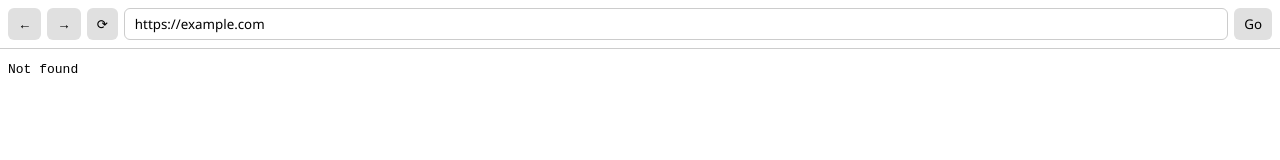
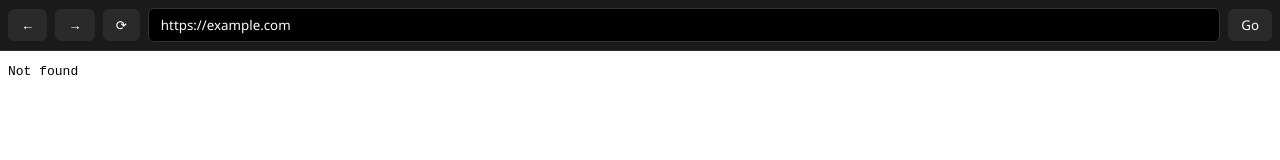
Before and after one commit to mikancat10/Proxy, a plain HTML site: page index.html in a window 1280 px wide. Drawn offline with Linux system fonts and the light colour scheme.

Commit message:
Update style.css

```diff
--- a/style.css
+++ b/style.css
@@ -8,39 +8,58 @@ body {
   display: flex;
   flex-direction: column;
   height: 100vh;
-  background: #f1f3f6;
+  background: #111; /* 黒ベース */
+  color: #fff;
 }
 
+/* ===== ツールバー ===== */
 #toolbar {
   display: flex;
+  align-items: center;
   padding: 8px;
-  background: #ffffff;
-  border-bottom: 1px solid #ccc;
-  gap: 6px;
+  background: #1a1a1a;
+  border-bottom: 1px solid #2a2a2a;
+  gap: 8px;
 }
 
+/* ===== ボタン ===== */
 #toolbar button {
-  padding: 6px 10px;
-  border: none;
-  background: #e0e0e0;
+  padding: 6px 12px;
+  border: 1px solid #2a2a2a;
+  background: #2a2a2a;
+  color: white;
   border-radius: 6px;
   cursor: pointer;
+  transition: 0.2s;
 }
 
 #toolbar button:hover {
-  background: #d5d5d5;
+  background: #3a3a3a;
 }
 
+/* ===== URLバー ===== */
 #urlInput {
   flex: 1;
-  padding: 6px 10px;
+  padding: 7px 12px;
   border-radius: 6px;
-  border: 1px solid #ccc;
+  border: 1px solid #333;
+  background: #000;
+  color: #fff;
+  outline: none;
 }
 
+#urlInput::placeholder {
+  color: #888;
+}
+
+#urlInput:focus {
+  border-color: #555;
+}
+
+/* ===== 表示エリア ===== */
 #view {
   flex: 1;
   width: 100%;
   border: none;
-  background: white;
+  background: #fff; /* ページ部分は白 */
 }
```
